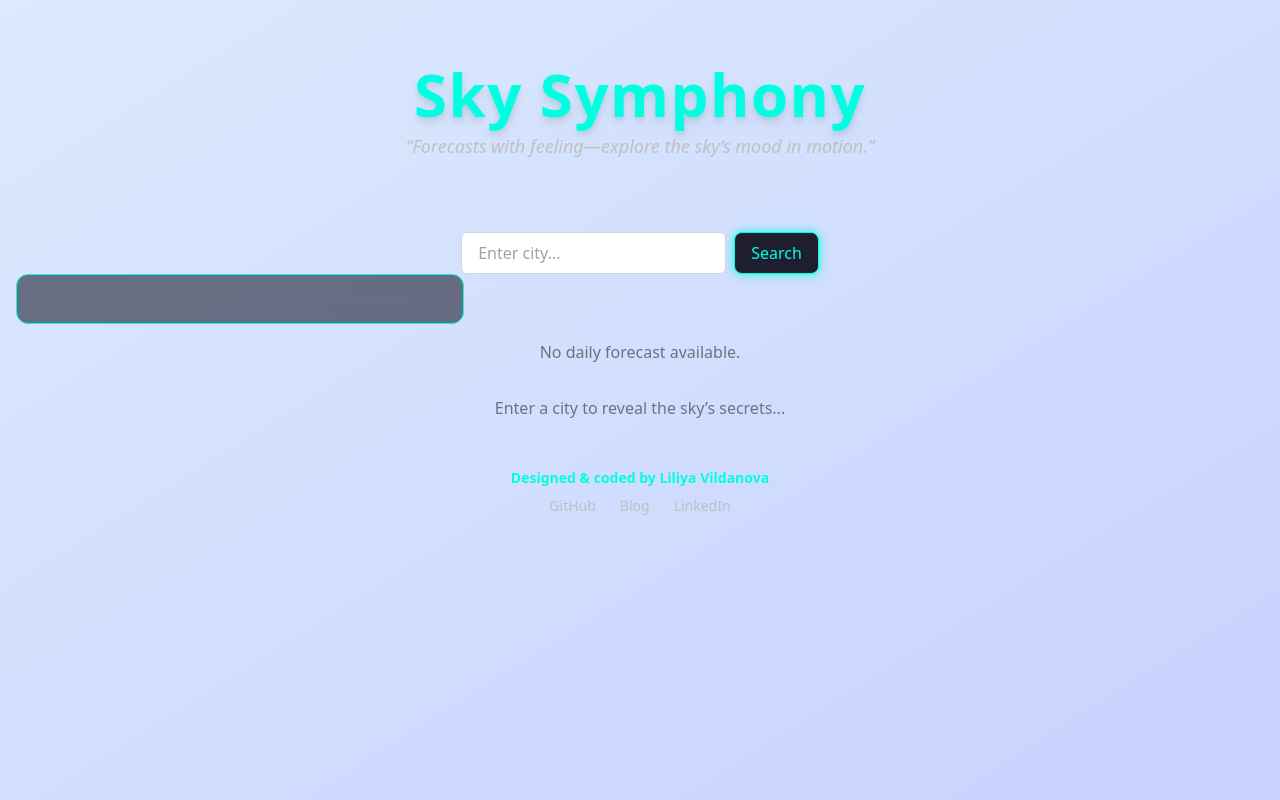
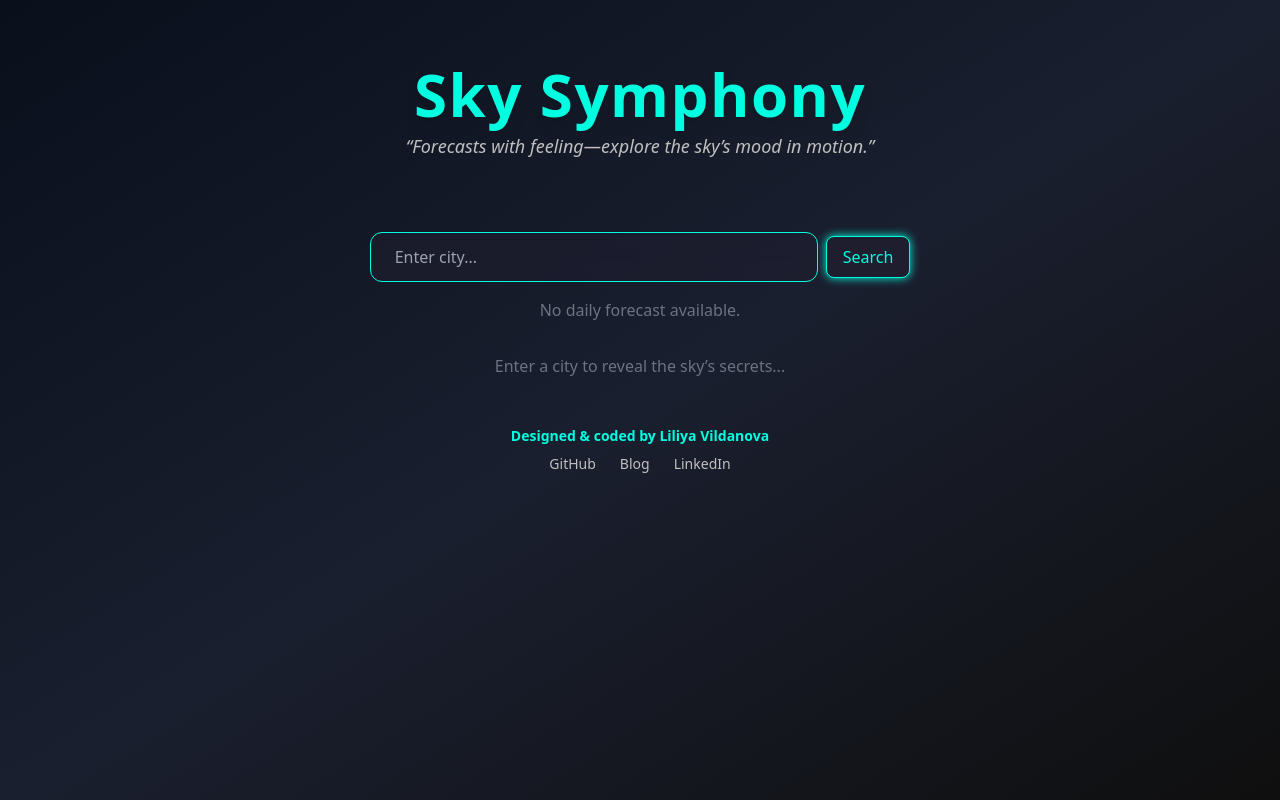
Before and after one commit to liliyadev/weather-app, a React (Create React App) app: page / in a window 1280 px wide. Built offline with nearby package versions, Linux system fonts and the light colour scheme.

Commit message:
Add ForecastCards component

```diff
--- a/src/App.js
+++ b/src/App.js
@@ -31,7 +31,7 @@
 
 
   return (
-    <div className="min-h-screen bg-gradient-to-br from-blue-100 to-indigo-200 dark:from-gray-900 dark:to-gray-800 p-4 text-gray-800 dark:text-gray-100">
+    <div className="min-h-screen bg-gradient-to-br from-[#0a0f1c] via-[#1a1f2f] to-[#0f0f0f] text-white p-4">
 
       {/* 🌤️ Hero Section */}
       <div className="text-center py-12">
@@ -44,9 +44,6 @@
 
       {/* 🔍 Search */}
       <SearchBar onSearch={handleSearch} />
-      <input
-        className="w-full max-w-md px-6 py-3 rounded-xl bg-[#1e1e2f] bg-opacity-60 text-white placeholder-gray-400 border border-[#00ffe0] focus:outline-none focus:ring-2 focus:ring-[#00ffe0] backdrop-blur-md"
-      />
 
       {loading && (
   <p className="text-center text-gray-500 mt-4">Fetching the sky’s secrets...</p>
--- a/src/components/SearchBar.jsx
+++ b/src/components/SearchBar.jsx
@@ -15,7 +15,7 @@
         placeholder="Enter city..."
         value={city}
         onChange={(e) => setCity(e.target.value)}
-        className="px-4 py-2 rounded-md border border-gray-300 dark:border-gray-700 focus:outline-none focus:ring-2 focus:ring-blue-400 dark:bg-gray-900 dark:text-white"
+        className="w-full max-w-md px-6 py-3 rounded-xl bg-[#1e1e2f] bg-opacity-60 text-white placeholder-gray-400 border border-[#00ffe0] focus:outline-none focus:ring-2 focus:ring-[#00ffe0] backdrop-blur-md"
       />
       <button
         type="submit"
```
